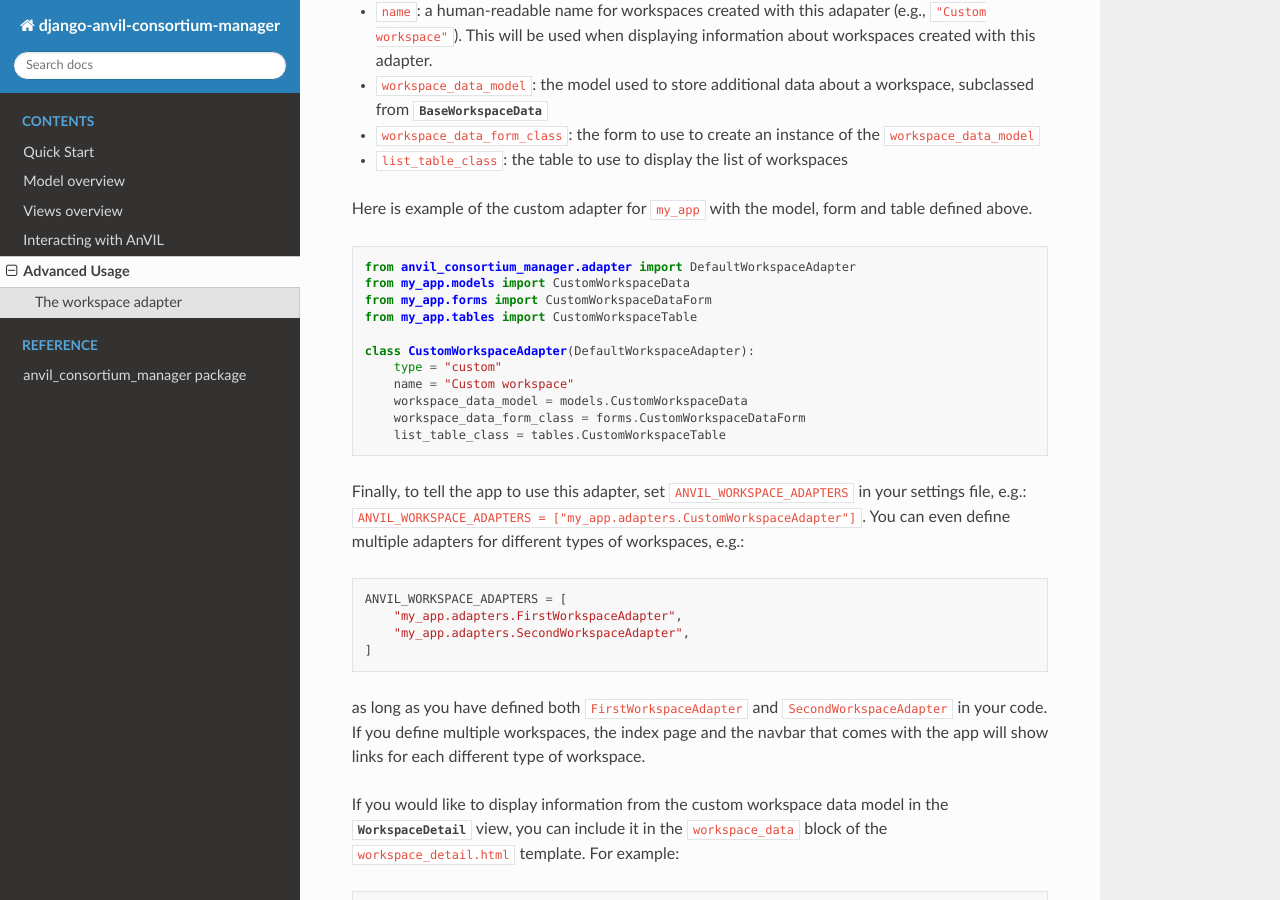
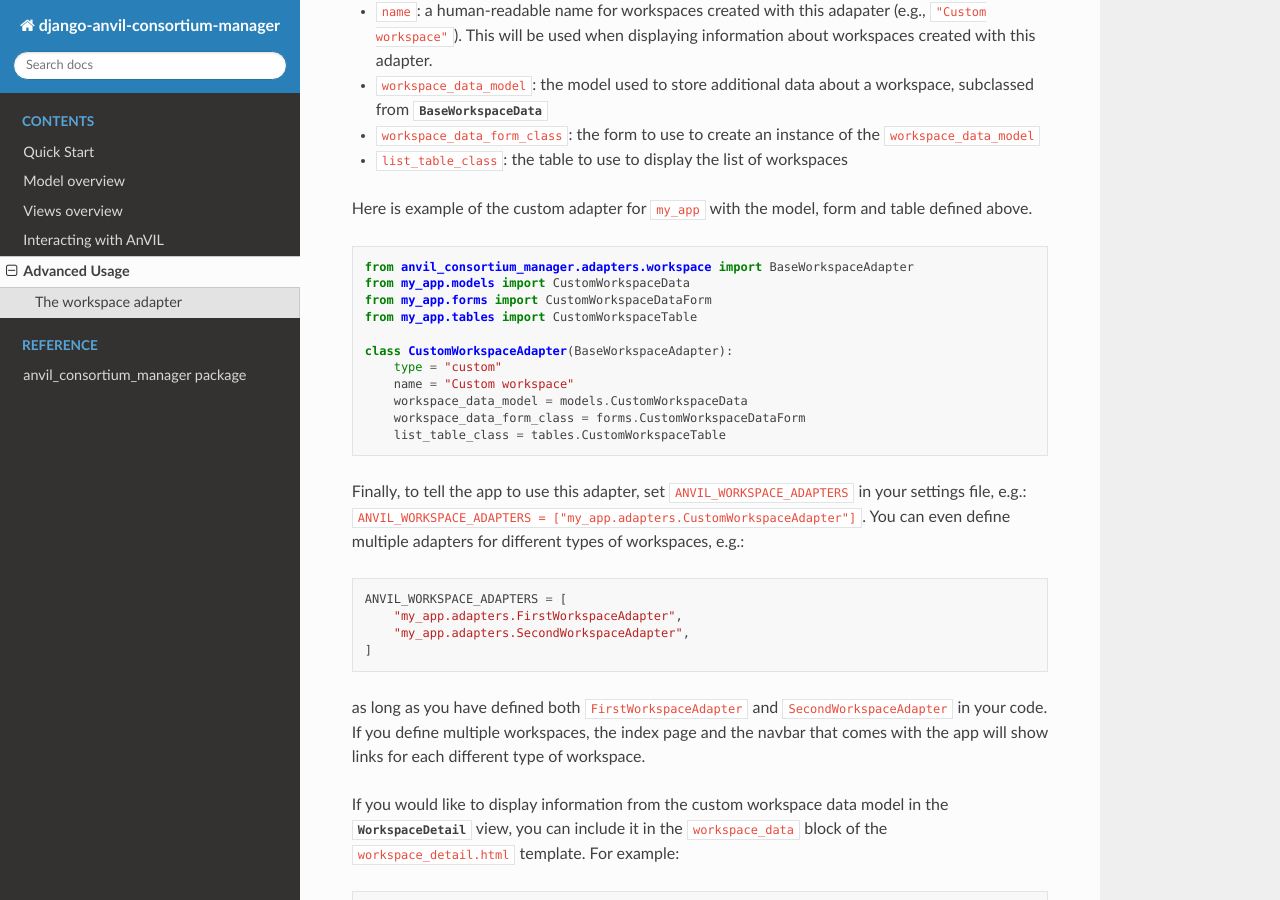
Before and after one commit to UW-GAC/django-anvil-consortium-manager, a Sphinx documentation site: the page built from docs/advanced.rst, in a window 1280 px wide and 900 px high, scrolled down 1285 px. Built offline with Sphinx 7.4.7 and the Read the Docs theme 2.0.0, drawn with Linux system fonts in a browser that asks for light colours.

Commit message:
Fix docs for adapter module rearrangement

```diff
--- a/docs/advanced.rst
+++ b/docs/advanced.rst
@@ -65,12 +65,12 @@ Here is example of the custom adapter for ``my_app`` with the model, form and ta
 
 .. code-block:: python
 
-    from anvil_consortium_manager.adapter import DefaultWorkspaceAdapter
+    from anvil_consortium_manager.adapters.workspace import BaseWorkspaceAdapter
     from my_app.models import CustomWorkspaceData
     from my_app.forms import CustomWorkspaceDataForm
     from my_app.tables import CustomWorkspaceTable
 
-    class CustomWorkspaceAdapter(DefaultWorkspaceAdapter):
+    class CustomWorkspaceAdapter(BaseWorkspaceAdapter):
         type = "custom"
         name = "Custom workspace"
         workspace_data_model = models.CustomWorkspaceData
--- a/docs/quickstart.rst
+++ b/docs/quickstart.rst
@@ -43,7 +43,7 @@ Settings
 
   .. code-block:: python
 
-      ANVIL_WORKSPACE_ADAPTERS=["anvil_consortium_manager.adapter.DefaultWorkspaceAdapter"]
+      ANVIL_WORKSPACE_ADAPTERS=["anvil_consortium_manager.adapters.default.DefaultWorkspaceAdapter"]
 
   See the :ref:`Advanced Usage` section for information about customized workspace types.
 
```
